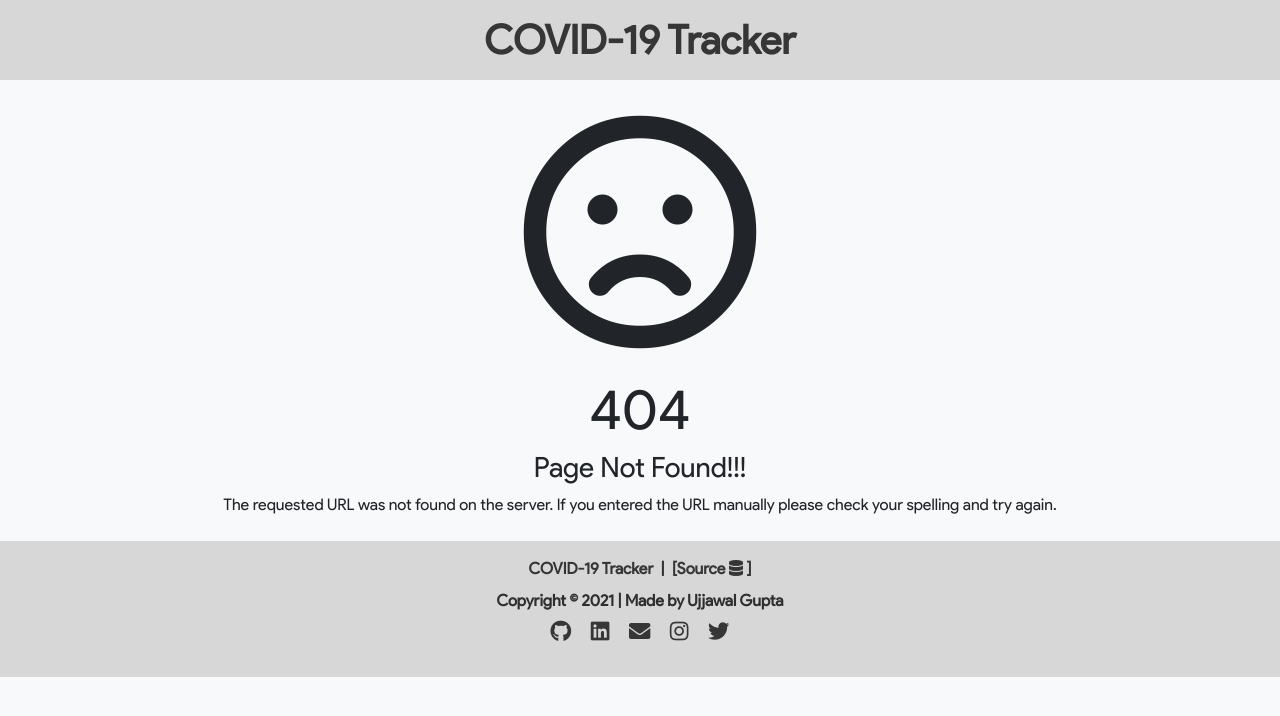
After one commit to ujjawal30/covid19-tracker-india, a Flask app: template templates/404.html in a window 1280 px wide. The commit adds this page. Shown: the top 716 px of the page. Run offline with Flask 2, Linux system fonts and the light colour scheme; the template is opened without the code that fills it, so the values that code supplies are empty.

Commit message:
added error pages

```diff
--- a/app.py
+++ b/app.py
@@ -236,3 +236,7 @@ def search():
 @app.errorhandler(500)
 def pageNotFound(e):
     return render_template("500.html"), 500
+
+@app.errorhandler(404)
+def pageNotFound(e):
+    return render_template("404.html"), 404
--- /dev/null
+++ b/templates/404.html
@@ -0,0 +1,10 @@
+{% extends "layout.html" %}
+
+{% block title %}Page Not Found{% endblock %}
+
+{% block container %}
+<h1 class="py-3 display-1" style="text-align: center;"><i class="far fa-frown fa-3x"></i></h1>
+<h1 class="display-4" style="text-align: center;">404</h1>
+<h3 style="text-align: center;">Page Not Found!!!</h3>
+<div class="update">The requested URL was not found on the server. If you entered the URL manually please check your spelling and try again.</div>
+{% endblock %}
--- a/templates/500.html
+++ b/templates/500.html
@@ -3,6 +3,8 @@
 {% block title %}Error 500{% endblock %}
 
 {% block container %}
-<h3 class="pt-3" style="text-align: center;">Internal Server Error!!!</h3>
-<div class="update-time">The server encountered an internal error and was unable to complete your request. Either the server is overloaded or there is an error in the application.</div>
+<h1 class="py-3 display-1" style="text-align: center;"><i class="far fa-frown fa-3x"></i></h1>
+<h1 class="display-4" style="text-align: center;">500</h1>
+<h3 style="text-align: center;">Internal Server Error!!!</h3>
+<div class="update">The server encountered an internal error and was unable to complete your request. Either the server is overloaded or there is an error in the application.</div>
 {% endblock %}
```
